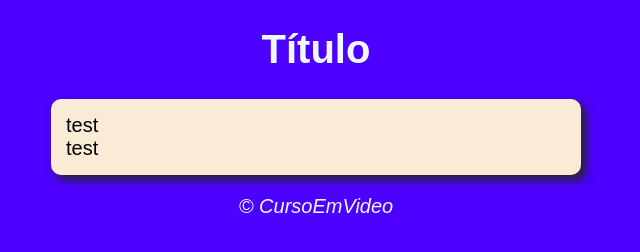
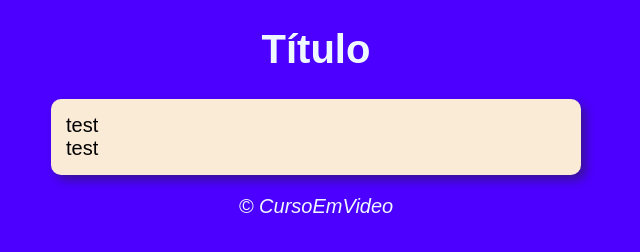
Before and after one commit to sarahguerreiro/javascript, a plain HTML site: page aula12ex/modelo.html in a window 1280 px wide. Shown: the whole page, without its empty margins (324-964 px from the left). Drawn offline with Linux system fonts and the light colour scheme.

Commit message:
adc transparencia a sombra de section

```diff
--- a/aula12ex/style.css
+++ b/aula12ex/style.css
@@ -14,7 +14,7 @@ section {
     padding: 15px;
     width: 500px;
     margin: auto;
-    box-shadow: 5px 5px 10px #252525;
+    box-shadow: 5px 5px 10px #25252579;
 }
 
 footer {
```
